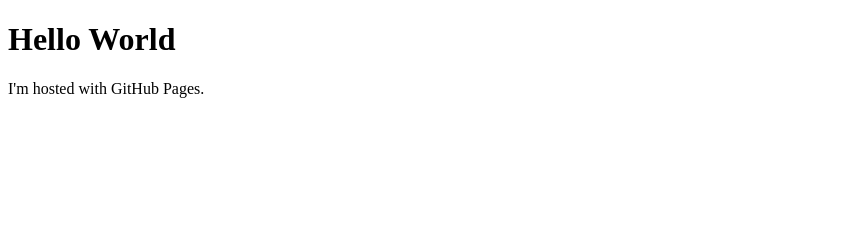
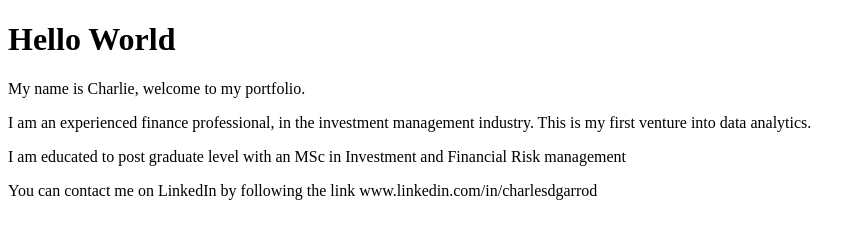
Before and after one commit to 11382chagar/Showcase-Portfolio, a plain HTML site: page index.html in a window 1280 px wide. Shown: the whole page, without its empty margins (0-866 px from the left). Drawn offline with Linux system fonts and the light colour scheme.

Commit message:
Updated Messages

```diff
--- a/index.html
+++ b/index.html
@@ -2,6 +2,9 @@
 <html>
 <body>
 <h1>Hello World</h1>
-<p>I'm hosted with GitHub Pages.</p>
+<p>My name is Charlie, welcome to my portfolio.</p>
+<p>I am an experienced finance professional, in the investment management industry. This is my first venture into data analytics.</p>
+<p>I am educated to post graduate level with an MSc in Investment and Financial Risk management</p>
+<p>You can contact me on LinkedIn by following the link www.linkedin.com/in/charlesdgarrod</p>
 </body>
 </html>
```
